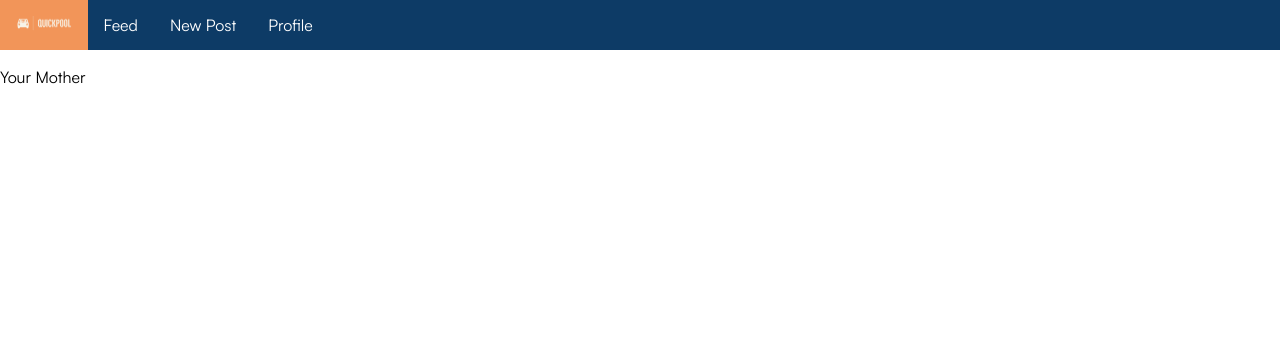
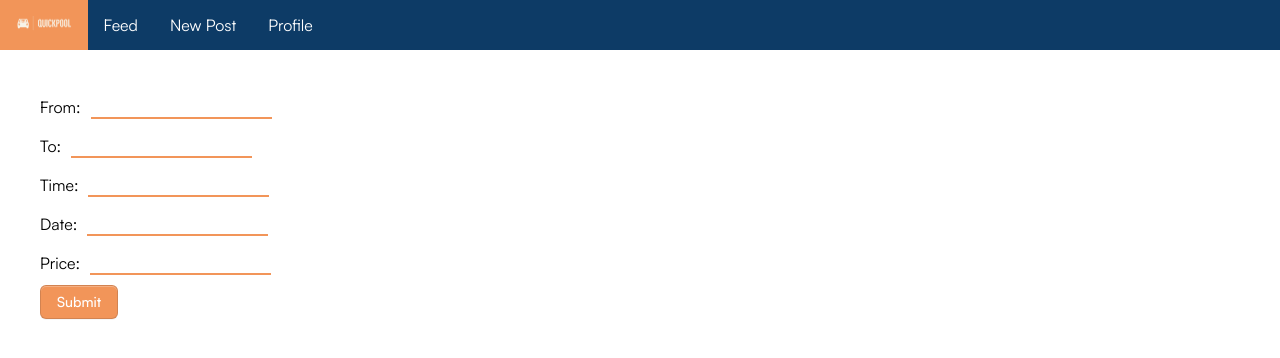
Before and after one commit to MrNoell/quickpool, a React (Create React App) app: page /newPost in a window 1280 px wide. Shown: the top 358 px of the page. Built offline with nearby package versions, Linux system fonts and the light colour scheme; no server answers; the database is empty.

Commit message:
Completed NewPost tab

```diff
--- a/src/NewPost.js
+++ b/src/NewPost.js
@@ -1,7 +1,86 @@
+
+import { useState, useEffect } from 'react'
+import { getDatabase, ref, onValue, set } from "firebase/database";
+import { app } from './firebase_config.js';
+import { useNavigate } from 'react-router-dom'
+
 function NewPost() {
+    const [posts, setPosts] = useState([])
+    const [from, setFrom] = useState("")
+    const [to, setTo] = useState("")
+    const [time, setTime] = useState("")
+    const [date, setDate] = useState("")
+    const [price, setPrice] = useState("")
+    const [name, setName] = useState("")
+
+    const writePost = (postId, from, to, time, date, price) => {
+        const db = getDatabase(app);
+        set(ref(db, 'posts/' + postId), {
+            from: from,
+            to: to,
+            time: time,
+            date: date,
+            price: price,
+            name: "Rick Astley",
+            isBooked: false
+        });
+    }
+
+    const readPosts = () => {
+        const db = getDatabase(app);
+        const dbRef = ref(db, 'posts/');
+        onValue(dbRef, (snapshot) => {
+            const dbTable = snapshot.val();
+            const newPosts = []
+            dbTable.forEach((dbItem) => {
+                newPosts.push(dbItem)
+            })
+            setPosts(newPosts)
+        })
+    }
+
+    useEffect(() => {
+        readPosts()
+    }, [])
+
     return (
         <div>
-            <p>Your Mother</p>
+            <form onSubmit={() => writePost(posts.length + 1, from, to, time, date, price, name)} className="newpost-form-container">
+                <div>
+                    <label>
+                        From:
+                        <input type="text" value={from} onChange={(event) => setFrom(event.target.value)} className="newpost-input"/>
+                    </label>
+                </div>
+                <div>
+                    <label>
+                        To:
+                        <input type="text" value={to} onChange={(event) => setTo(event.target.value)} className="newpost-input"/>
+                    </label>
+                </div>
+                <div>
+                    <label>
+                        Time:
+                        <input type="text" value={time} onChange={(event) => setTime(event.target.value)} className="newpost-input" />
+                    </label>
+                </div>
+                <div>
+                    <label>
+                        Date:
+                        <input type="text" value={date} onChange={(event) => setDate(event.target.value)} className="newpost-input" />
+                    </label>
+                </div>
+                <div>
+                    <label>
+                        Price:
+                        <input type="text" value={price} onChange={(event) => setPrice(event.target.value)} className="newpost-input" />
+                    </label>
+                </div>
+
+                <div>
+                    <input type="submit" value="Submit" className="book-button" />
+                </div>
+            </form>
         </div>
     )
 }
--- a/src/index.css
+++ b/src/index.css
@@ -131,7 +131,7 @@ h2 {
 }
 
 .newPost {
-  background-color: red;
+  background-color: var(--orange);
   position: fixed;
   bottom: 20px;
   right: 20px;
@@ -242,3 +242,15 @@ h2 {
   margin: 0px;
   padding: 0px;
 }
+
+.newpost-form-container {
+  margin: 40px;
+}
+
+.newpost-input {
+  margin: 10px;
+  border: none;
+  border-bottom: 2px solid;
+  border-color: var(--orange);
+  outline: none;
+}
```
Also changed, not shown: src/Feed.js (+1 -9 lines).
